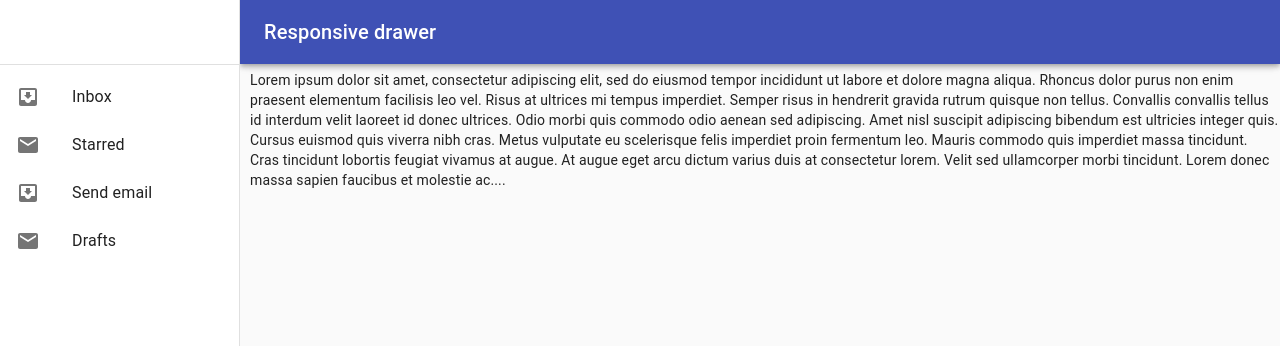
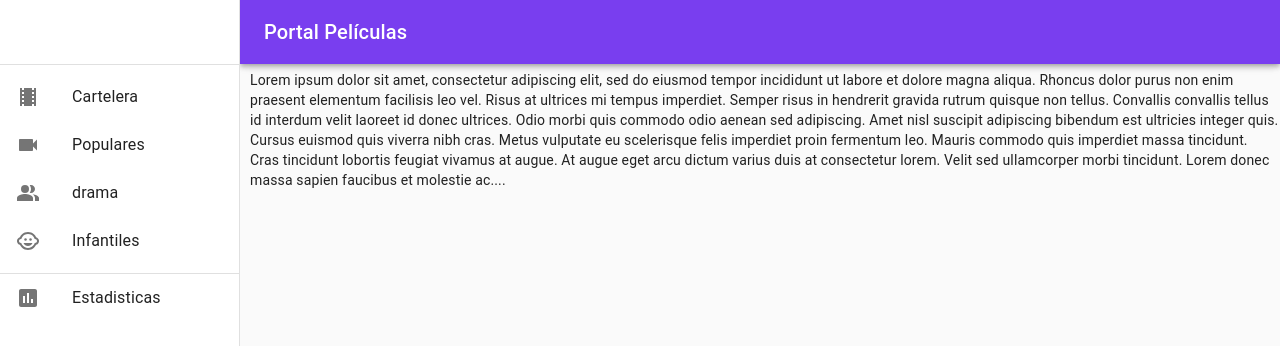
Before and after one commit to djimenezpalacios12/proyecto-final-gen-7-reactjs_dj, a React (Create React App) app: page / in a window 1280 px wide. Shown: the top 346 px of the page. Built offline with nearby package versions, Linux system fonts and the light colour scheme.

Commit message:
Carpeta, archivos de estructura

```diff
--- a/package.json
+++ b/package.json
@@ -6,6 +6,8 @@
     "@material-ui/core": "^4.12.3",
     "@material-ui/icons": "^4.11.2",
     "@material-ui/lab": "^4.0.0-alpha.60",
+    "@nivo/bar": "^0.73.1",
+    "@nivo/core": "^0.73.0",
     "@testing-library/jest-dom": "^5.11.4",
     "@testing-library/react": "^11.1.0",
     "@testing-library/user-event": "^12.1.10",
--- a/src/components/Drawer.js
+++ b/src/components/menu/Drawer.js
@@ -6,16 +6,17 @@ import Divider from "@material-ui/core/Divider";
 import Drawer from "@material-ui/core/Drawer";
 import Hidden from "@material-ui/core/Hidden";
 import IconButton from "@material-ui/core/IconButton";
-import InboxIcon from "@material-ui/icons/MoveToInbox";
 import List from "@material-ui/core/List";
 import ListItem from "@material-ui/core/ListItem";
 import ListItemIcon from "@material-ui/core/ListItemIcon";
 import ListItemText from "@material-ui/core/ListItemText";
-import MailIcon from "@material-ui/icons/Mail";
 import MenuIcon from "@material-ui/icons/Menu";
+import AssessmentIcon from "@material-ui/icons/Assessment";
 import Toolbar from "@material-ui/core/Toolbar";
 import Typography from "@material-ui/core/Typography";
 import { makeStyles, useTheme } from "@material-ui/core/styles";
+import listMenu from "./menu";
+import "./styles.css";
 
 const drawerWidth = 240;
 
@@ -34,6 +35,7 @@ const useStyles = makeStyles((theme) => ({
     [theme.breakpoints.up("sm")]: {
       width: `calc(100% - ${drawerWidth}px)`,
       marginLeft: drawerWidth,
+      // background: "#7800FF",
     },
   },
   menuButton: {
@@ -59,6 +61,9 @@ function ResponsiveDrawer(props) {
   const theme = useTheme();
   const [mobileOpen, setMobileOpen] = React.useState(false);
 
+  // ! Borrar
+  console.log(listMenu);
+
   const handleDrawerToggle = () => {
     setMobileOpen(!mobileOpen);
   };
@@ -69,15 +74,20 @@ function ResponsiveDrawer(props) {
       <div className={classes.toolbar} />
       <Divider />
       <List>
-        {["Inbox", "Starred", "Send email", "Drafts"].map((text, index) => (
-          <ListItem button key={text}>
-            <ListItemIcon>
-              {index % 2 === 0 ? <InboxIcon /> : <MailIcon />}
-            </ListItemIcon>
-            <ListItemText primary={text} />
+        {listMenu.map((menu) => (
+          <ListItem button key={menu.id}>
+            <ListItemIcon>{menu.icon}</ListItemIcon>
+            <ListItemText primary={menu.menu} />
           </ListItem>
         ))}
       </List>
+      <Divider />
+      <ListItem button key={1}>
+        <ListItemIcon>
+          <AssessmentIcon />
+        </ListItemIcon>
+        <ListItemText primary={"Estadisticas"} />
+      </ListItem>
     </div>
   );
 
@@ -88,7 +98,7 @@ function ResponsiveDrawer(props) {
     <div className={classes.root}>
       <CssBaseline />
       <AppBar position="fixed" className={classes.appBar}>
-        <Toolbar>
+        <Toolbar className="back-color">
           <IconButton
             color="inherit"
             aria-label="open drawer"
@@ -99,7 +109,7 @@ function ResponsiveDrawer(props) {
             <MenuIcon />
           </IconButton>
           <Typography variant="h6" noWrap>
-            Responsive drawer
+            Portal Películas
           </Typography>
         </Toolbar>
       </AppBar>
--- /dev/null
+++ b/src/components/menu/menu.js
@@ -0,0 +1,30 @@
+import TheatersIcon from "@material-ui/icons/Theaters";
+import ChildCareIcon from "@material-ui/icons/ChildCare";
+import PeopleAltIcon from "@material-ui/icons/PeopleAlt";
+import VideocamIcon from "@material-ui/icons/Videocam";
+
+// Menú
+const listMenu = [
+  {
+    id: 1,
+    menu: "Cartelera",
+    icon: <TheatersIcon />,
+  },
+  {
+    id: 2,
+    menu: "Populares",
+    icon: <VideocamIcon />,
+  },
+  {
+    id: 3,
+    menu: "drama",
+    icon: <PeopleAltIcon />,
+  },
+  {
+    id: 4,
+    menu: "Infantiles",
+    icon: <ChildCareIcon />,
+  },
+];
+
+export default listMenu;
--- /dev/null
+++ b/src/components/menu/styles.css
@@ -0,0 +1,3 @@
+.back-color {
+  background-color: #793eef;
+}
--- a/src/pages/SecondPage.js
+++ /dev/null
@@ -1,46 +0,0 @@
-import React from "react";
-
-const SecondPage = () => {
-  return (
-    <div className="content-fuid margenes">
-      Lorem ipsum dolor sit amet, consectetur adipiscing elit, sed do eiusmod
-      tempor incididunt ut labore et dolore magna aliqua. Rhoncus dolor purus
-      non enim praesent elementum facilisis leo vel. Risus at ultrices mi tempus
-      imperdiet. Semper risus in hendrerit gravida rutrum quisque non tellus.
-      Convallis convallis tellus id interdum velit laoreet id donec ultrices.
-      Odio morbi quis commodo odio aenean sed adipiscing. Amet nisl suscipit
-      adipiscing bibendum est ultricies integer quis. Cursus euismod quis
-      viverra nibh cras. Metus vulputate eu scelerisque felis imperdiet proin
-      fermentum leo. Mauris commodo quis imperdiet massa tincidunt. Cras
-      tincidunt lobortis feugiat vivamus at augue. At augue eget arcu dictum
-      varius duis at consectetur lorem. Velit sed ullamcorper morbi tincidunt.
-      Lorem donec massa sapien faucibus et molestie ac. Lorem ipsum dolor sit
-      amet, consectetur adipiscing elit, sed do eiusmod tempor incididunt ut
-      labore et dolore magna aliqua. Rhoncus dolor purus non enim praesent
-      elementum facilisis leo vel. Risus at ultrices mi tempus imperdiet. Semper
-      risus in hendrerit gravida rutrum quisque non tellus. Convallis convallis
-      tellus id interdum velit laoreet id donec ultrices. Odio morbi quis
-      commodo odio aenean sed adipiscing. Amet nisl suscipit adipiscing bibendum
-      est ultricies integer quis. Cursus euismod quis viverra nibh cras. Metus
-      vulputate eu scelerisque felis imperdiet proin fermentum leo. Mauris
-      commodo quis imperdiet massa tincidunt. Cras tincidunt lobortis feugiat
-      vivamus at augue. At augue eget arcu dictum varius duis at consectetur
-      lorem. Velit sed ullamcorper morbi tincidunt. Lorem donec massa sapien
-      faucibus et molestie ac. Lorem ipsum dolor sit amet, consectetur
-      adipiscing elit, sed do eiusmod tempor incididunt ut labore et dolore
-      magna aliqua. Rhoncus dolor purus non enim praesent elementum facilisis
-      leo vel. Risus at ultrices mi tempus imperdiet. Semper risus in hendrerit
-      gravida rutrum quisque non tellus. Convallis convallis tellus id interdum
-      velit laoreet id donec ultrices. Odio morbi quis commodo odio aenean sed
-      adipiscing. Amet nisl suscipit adipiscing bibendum est ultricies integer
-      quis. Cursus euismod quis viverra nibh cras. Metus vulputate eu
-      scelerisque felis imperdiet proin fermentum leo. Mauris commodo quis
-      imperdiet massa tincidunt. Cras tincidunt lobortis feugiat vivamus at
-      augue. At augue eget arcu dictum varius duis at consectetur lorem. Velit
-      sed ullamcorper morbi tincidunt. Lorem donec massa sapien faucibus et
-      molestie ac.
-    </div>
-  );
-};
-
-export default SecondPage;
--- /dev/null
+++ b/src/pages/notfound/NotFound.js
@@ -0,0 +1,20 @@
+import React, { Fragment } from "react";
+import notFound from "../../assets/notFound.png";
+
+const NotFound = () => {
+  return (
+    <Fragment>
+      <div className="margenes">
+        <div className="row text-center d-flex align-self-center">
+          <div className="col-auto">
+            <img src={notFound} alt="poster-notfound" width="40%" />
+            <h1 className="text-danger">ERROR 404</h1>
+            <h3>PAGE NOT FOUND</h3>
+          </div>
+        </div>
+      </div>
+    </Fragment>
+  );
+};
+
+export default NotFound;
--- a/src/routes/App.js
+++ b/src/routes/App.js
@@ -1,8 +1,8 @@
 import React from "react";
 import { BrowserRouter, Switch, Route } from "react-router-dom";
-import ResponsiveDrawer from "../components/Drawer";
+import ResponsiveDrawer from "../components/menu/Drawer";
+import NotFound from "../pages/notfound/NotFound";
 import InitialPage from "../pages/InitialPage";
-import SecondPage from "../pages/SecondPage";
 import "../App.css";
 
 const App = () => {
@@ -12,7 +12,9 @@ const App = () => {
         <ResponsiveDrawer />
         <Switch>
           <Route exact path="/" component={InitialPage} />
-          <Route exact path="/second" component={SecondPage} />
+          {/* <Route exact path="/" component={} /> */}
+
+          <Route component={NotFound} />
         </Switch>
       </BrowserRouter>
     </div>
```
Also changed, not shown: src/assets/notFound.png (added), src/pages/Estadisticas/Estadisticas.js (added), src/pages/cartelera/Cartelera.js (added), src/pages/drama/Drama.js (added), src/pages/infantiles/Infantiles.js (added), src/pages/populares/Populares.js (added), 1 other file (tests, documents, lock files or other folders).
